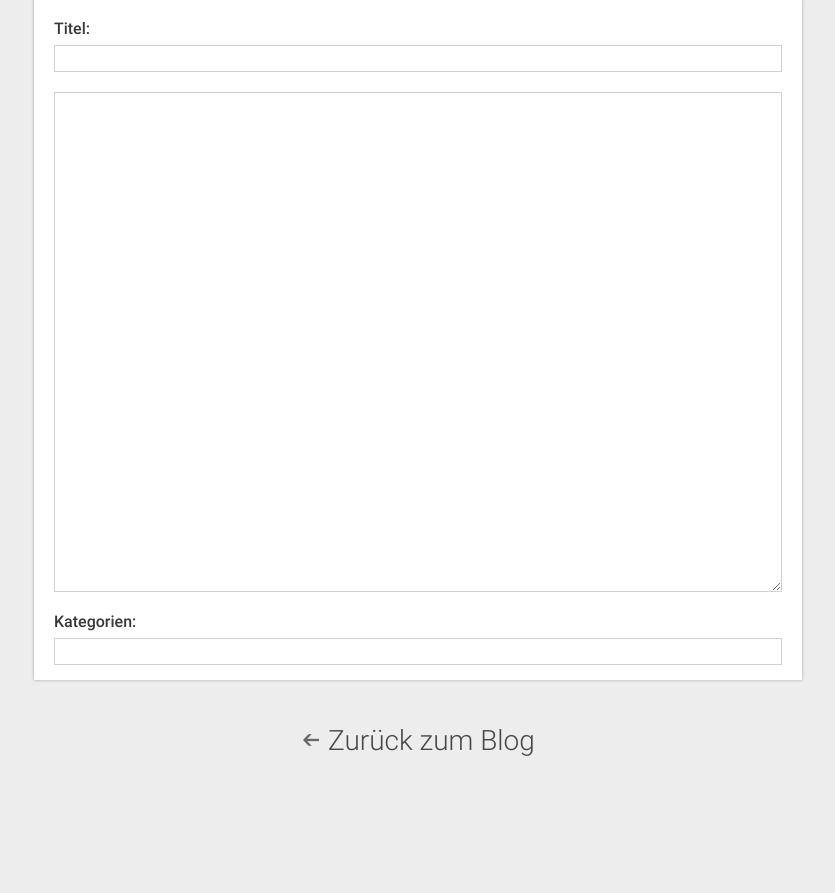
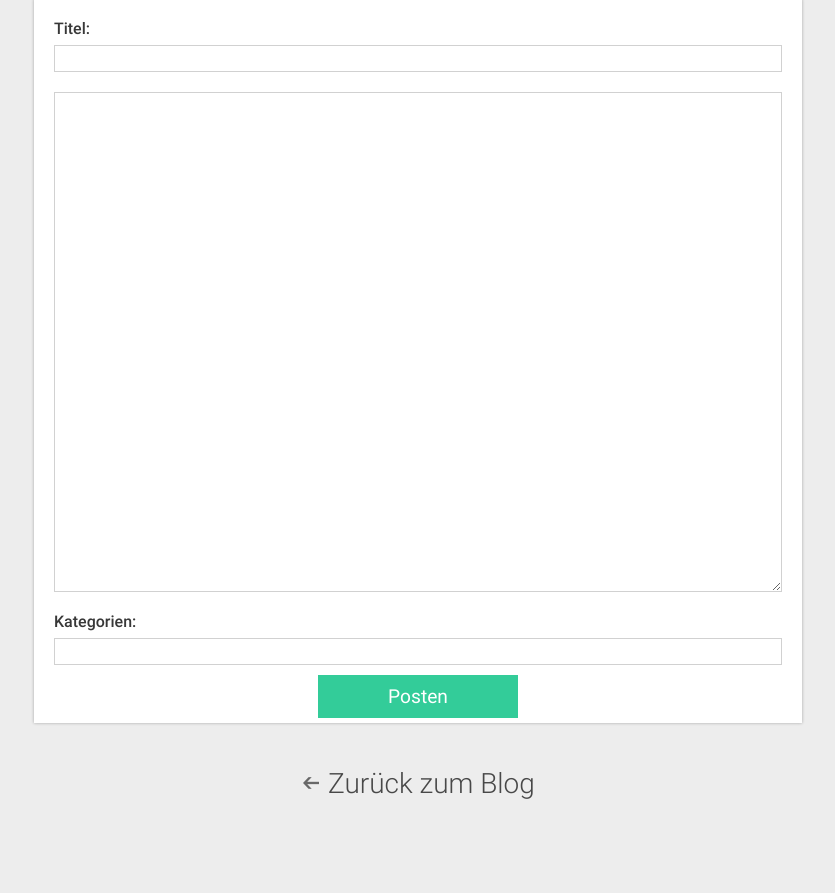
Before and after one commit to fabrop/typr, a PHP site: page /pages/admin-blog-add.php in a window 1280 px wide. Shown: the part 195-1088 px from the top of the page, without its empty margins (222-1057 px from the left). Before the commit the page ends 951 px from the top, so only its background shows below. Run offline with PHP 8.4, Linux system fonts and the light colour scheme.

Commit message:
admin blog add

```diff
--- a/pages/admin-blog-add.php
+++ b/pages/admin-blog-add.php
@@ -11,6 +11,7 @@
 	<body>
 
         <?php require '../modules/admin-navbar.php'; ?>
+        <?php require_once '../modules/class-insert.php' ?>
 
         <div class="section card" id="allposts">
             <a href="admin-blog.php">Posts verwalten...</a>
@@ -23,6 +24,8 @@
                 <textarea id="text"></textarea>
 
                 <label for="tags">Kategorien: </label><input type="text" id="tags">
+
+                <input type="submit" value="Posten" id="save">
             </form>
         </div>
 
```
